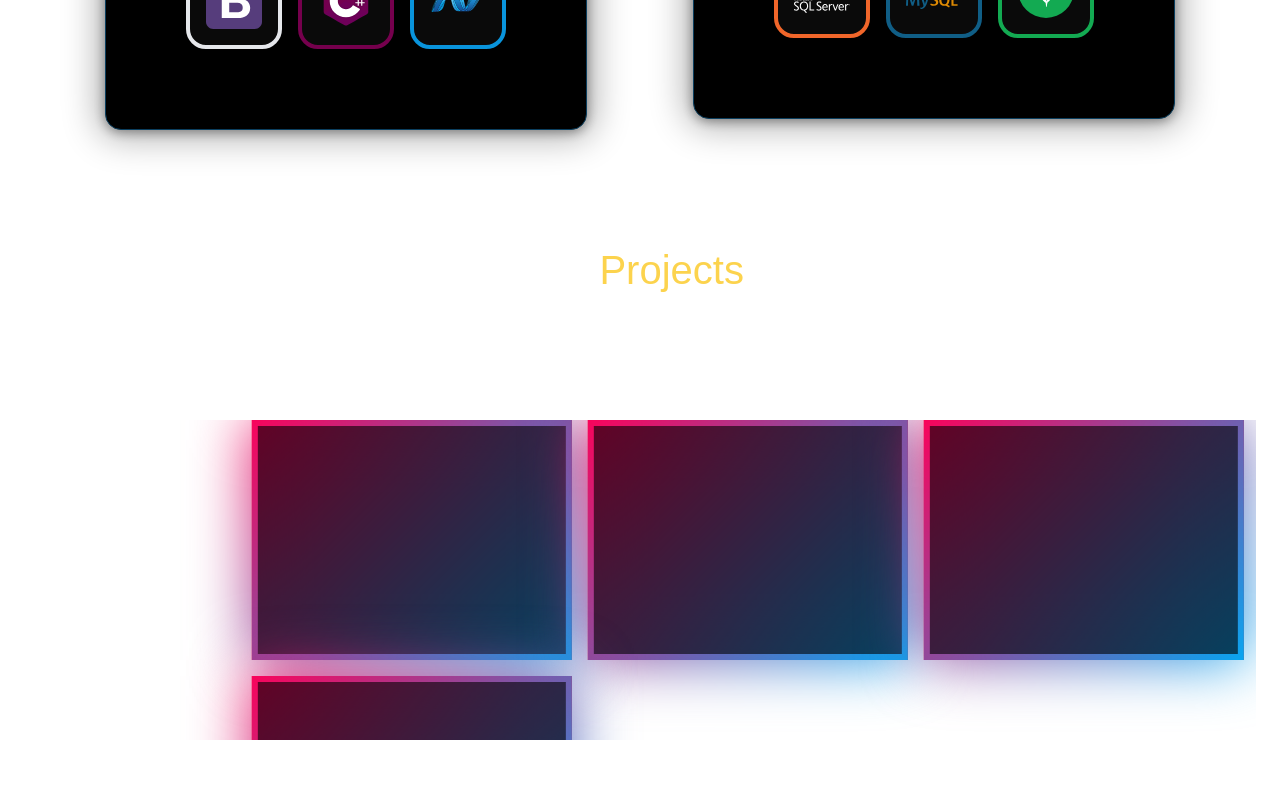
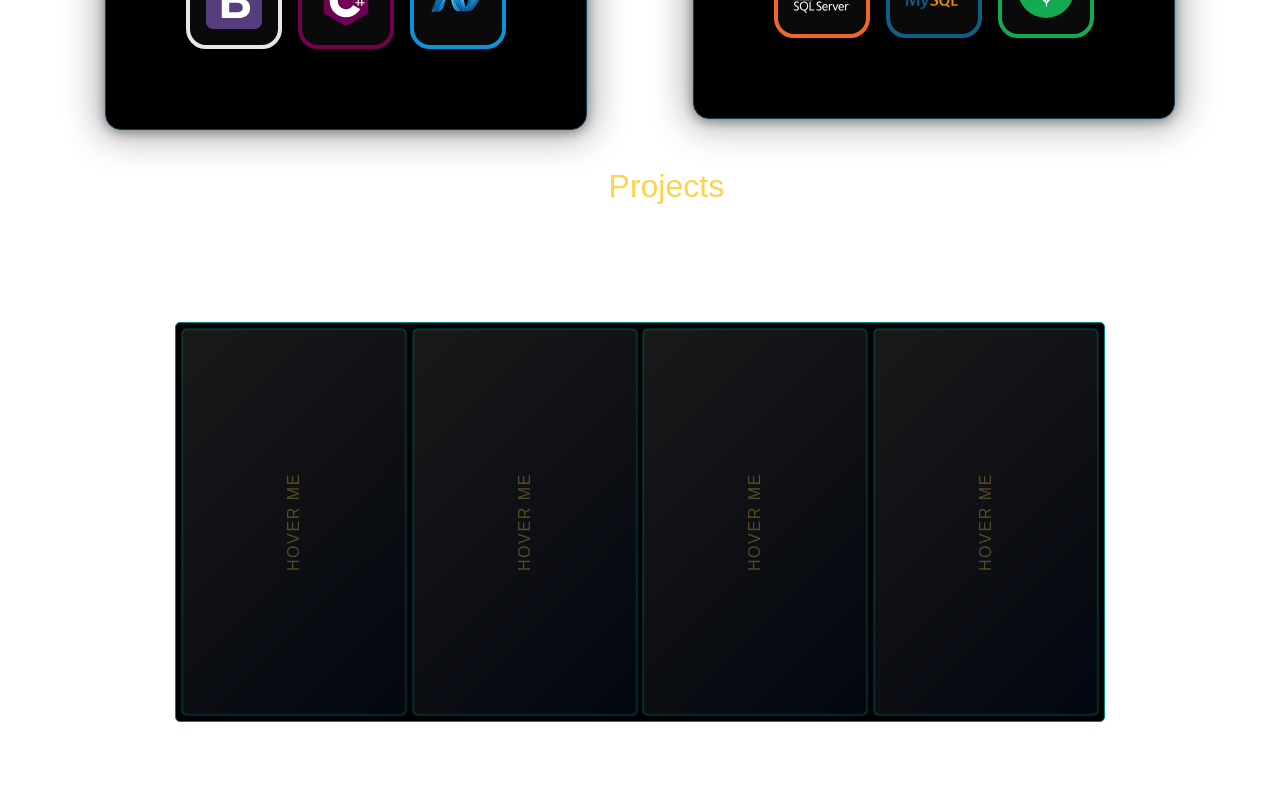
Before and after one commit to Burak849/mywebsite, a Next.js app: page / in a window 1280 px wide. Shown: the part 2800-3600 px from the top of the page. Built offline with nearby package versions, Linux system fonts and the light colour scheme.

Commit message:
card designs

```diff
--- a/src/app/sections/projects.tsx
+++ b/src/app/sections/projects.tsx
@@ -3,210 +3,80 @@ import styles from '../styles/Project.module.css';
 import styled from 'styled-components';
 
 const ProjectSection = () => {
-    const projects = [
-        { title: "Proje 1", githubLink: "#", readMoreLink: "#" },
-        { title: "Proje 2", githubLink: "#", readMoreLink: "#" },
-        { title: "Proje 3", githubLink: "#", readMoreLink: "#" },
-        { title: "Proje 4", githubLink: "#", readMoreLink: "#" },
-    ];
+
 
 
 
     return (
-        <div style={{ padding:'3vh',height: '90vh', width: 'auto', display: 'flex', justifyContent: 'center', alignItems: 'center', flexDirection: 'column', gap:'15vh' }}>
+        <section className={styles.skillsection}>
+            <article>
+                <div>
+                    <h1 style={{ position: 'relative', textAlign: 'center', fontSize: '2rem', display: 'flex', justifyContent: 'center', color: 'white' }}>My<span style={{ color: '#FCD34D', marginLeft: 10 }}>Projects</span></h1>
+                </div>
+            </article>
 
-            <h1 style={{ position: 'relative', textAlign: 'center', fontSize: '5vh', display: 'flex', justifyContent: 'center', color: 'white' }}>My<span style={{ color: '#FCD34D', marginLeft: 10 }}>Projects</span></h1>
+            <article className={styles.animbg}>
+                <StyledWrapper>
+                    <div className="card">
+                        <p><span>HOVER ME</span></p>
+                        <p><span>HOVER ME</span></p>
+                        <p><span>HOVER ME</span></p>
+                        <p><span>HOVER ME</span></p>
+                    </div>
+                </StyledWrapper>
+            </article>
 
-            <StyledWrapper>
-                <div className="kaydirici">
-                {projects.map((project, index) => (
-                    <div className="card" key={index} >
-                        <b />
-                        <div className="content">
-                            <p className="title">{project.title}</p><br />
-                            <ul className="sci">
-                                <li>
-                                    <a href={project.githubLink}>
-                                        Github
-                                        <svg className="fa-brands fa-github" width={50} xmlns="http://www.w3.org/2000/svg" viewBox="0 0 16 16">
-                                            <path d="M8 0C3.58 0 0 3.58 0 8c0 3.54 2.29 6.53 5.47 7.59.4.07.55-.17.55-.38 0-.19-.01-.82-.01-1.49-2.01.37-2.53-.49-2.69-.94-.09-.23-.48-.94-.82-1.13-.28-.15-.68-.52-.01-.53.63-.01 1.08.58 1.23.82.72 1.21 1.87.87 2.33.66.07-.52.28-.87.51-1.07-1.78-.2-3.64-.89-3.64-3.95 0-.87.31-1.59.82-2.15-.08-.2-.36-1.02.08-2.12 0 0 .67-.22 2.2.82a7.62 7.62 0 0 1 4.01 0c1.53-1.04 2.2-.82 2.2-.82.44 1.1.16 1.92.08 2.12.51.56.82 1.27.82 2.15 0 3.07-1.87 3.75-3.65 3.95.29.25.54.73.54 1.48 0 1.07-.01 1.93-.01 2.19 0 .21.15.46.55.38A8.013 8.013 0 0 0 16 8c0-4.42-3.58-8-8-8z" />
-                                        </svg>
-                                    </a>
-                                </li>
-                                <li>
-                                    <a href={project.readMoreLink}>
-                                        Read More
-                                        <svg className="fa-brands fa-twitter" width={24} xmlns="http://www.w3.org/2000/svg" viewBox="0 0 24 24">
-                                            <path d="M10.975 14.51a1.05 1.05 0 0 0 0-1.485 2.95 2.95 0 0 1 0-4.172l3.536-3.535a2.95 2.95 0 1 1 4.172 4.172l-1.093 1.092a1.05 1.05 0 0 0 1.485 1.485l1.093-1.092a5.05 5.05 0 0 0-7.142-7.142L9.49 7.368a5.05 5.05 0 0 0 0 7.142c.41.41 1.075.41 1.485 0zm2.05-5.02a1.05 1.05 0 0 0 0 1.485 2.95 2.95 0 0 1 0 4.172l-3.5 3.5a2.95 2.95 0 1 1-4.171-4.172l1.025-1.025a1.05 1.05 0 0 0-1.485-1.485L3.87 12.99a5.05 5.05 0 0 0 7.142 7.142l3.5-3.5a5.05 5.05 0 0 0 0-7.142 1.05 1.05 0 0 0-1.485 0z" />
-                                        </svg>
-                                    </a>
-                                </li>
-                            </ul>
-                        </div>
-                    </div>
-                ))}
-          </div>
-            </StyledWrapper>
 
-        </div>
+        </section>
+
     );
 }
+const StyledWrapper = styled.div`
+  .card {
+    width: 100%;
+    height: 25rem;
+    border-radius: 5px;
+    background: black;
+    border: 1px solid teal;
+    display: flex;
+    gap: .4em;
+    padding: .4em;
+  }
 
-const StyledWrapper = styled.div`
-  display: flex;
-  flex-wrap: wrap;
-  gap: 2vh;
-  overflow:hidden;
-
-  .card {
-    position: relative;
-    width: 40vh;
-    height: 30vh;
-    background: #f00;
+  .card p {
+    height: 100%;
+    flex: 1;
+    overflow: hidden;
+    cursor: pointer;
+    border-radius: 5px;
+    transition: all .5s;
+    background: linear-gradient(135deg, #f8fafc1a, #030711e6);
+    box-shadow: 0px 0px 2px teal,
+                0px 0px 2px teal inset;
     display: flex;
     justify-content: center;
     align-items: center;
-    flex-direction: column;
-    animation: slide 5s linear infinite;
-    animation-delay: calc(1s * (var(i) - 1));
-  }
-  .card::before {
-    content: '';
-    position: absolute;
-    top: 0;
-    left: 0;
-    width: 100%;
-    height: 100%;
-    background: linear-gradient(315deg,#03a9f4,#ff0058);
   }
 
-  .card::after {
-    content: '';
-    position: absolute;
-    top: 0;
-    left: 0;
-    width: 100%;
-    height: 100%;
-    background: linear-gradient(315deg,#03a9f4,#ff0058);
-    filter: blur(30px);
+  .card p:hover {
+    flex: 4;
   }
 
-  .card b {
-    position: absolute;
-    inset: 6px;
-    background: rgba(0, 0, 0, 0.6);
-    z-index: 2;
+  .card p span {
+    min-width: 14em;
+    padding: .5em;
+    text-align: center;
+    transform: rotate(-90deg);
+    transition: all .5s;
+    text-transform: uppercase;
+    color: #fcd34d;
+    letter-spacing: .1em;
+    opacity: .3;
   }
 
-  .card img {
-    position: absolute;
-    z-index: 3;
-    scale: 0.8;
-    opacity: 0.25;
-    transition: 0.5s;
-  }
-
-  .card:hover img {
-    scale: 0.5;
-    opacity: 0.9;
-    transform: translateY(-70px);
-  }
-
-  .card .content {
-    position: absolute;
-    z-index: 3;
-    bottom: 0;
-    display: flex;
-    flex-direction: column;
-    align-items: center;
-    transform: scale(0);
-    transition: 0.5s;
-  }
-
-  .card:hover .content {
-    transform: scale(1);
-    bottom: 25px;
-  }
-
-  .content .title {
-    position: relative;
-    color: #fff;
-    font-weight: 500;
-    line-height: 1em;
-    font-size: 1em;
-    letter-spacing: 0.1em;
-    text-transform: uppercase;
-    text-align: center;
-  }
-
-  .content .title span {
-    font-weight: 300;
-    font-size: 0.70em;
-  }
-
-  .content .sci {
-    position: relative;
-    display: flex;
-    justify-content: center;
-    align-items: center;
-    gap: 8px;
-    margin-top: 5px;
-  }
-
-  .sci li {
-    list-style: none;
-  }
-
-  .sci li .fa-brands {
-    width: 3vh;
-  }
-
-  .sci li .fa-github {
-    width: 3vh;
-  }
-
-  .sci li a {
-    position: relative;
-    text-decoration: none;
-    color: rgba(255, 255, 255, 0.5);
-    background: rgba(0, 0, 0, 0.2);
-    fill: currentColor;
-    width: 18vh;
-    height: 4vh;
-    display: flex;
-    justify-content: center;
-    align-items: center;
-    border-radius: 4px;
-    transition: 0.5s;
-  }
-
-  .sci li a:hover {
-    fill: currentColor;
-    color: rgba(255, 255, 255, 1);
-  }
-
-  @keyframes slide {
-     0% {
-      transform: translateX(calc(100%));
-    }
-    100% {
-      transform: translateX(calc(0%));
-    }
-  }
-  .kaydirici:hover .card{
-      animation-play-state: paused;
-  }
-  .kaydirici{
-      display: flex;
-      flex-wrap: wrap;
-      gap: 2vh;
-      position: relative;
-      width: 100%;
-      height: 40vh;
-      z-index:0;
-  }
-
-  `;
-
+  .card p:hover span {
+    transform: rotate(0);
+    opacity:1;
+  }`;
 
 export default ProjectSection;
--- a/src/app/styles/Project.module.css
+++ b/src/app/styles/Project.module.css
@@ -1,6 +1,25 @@
+.skillsection{
+    display:grid;
+    align-content:center;
+    gap:2rem;
+    height:auto;
+    padding:2rem;
+    position:relative;
+    perspective:1000px;
+}
 .container {
     display: flex;
     justify-content: center;
     align-items:center;
     background-color: transparent;
 }
+
+.animbg {
+    display:flex;
+    height:auto;
+    width:auto;
+    align-items:center;
+    justify-content:center;
+    padding:5rem;
+
+}
```
